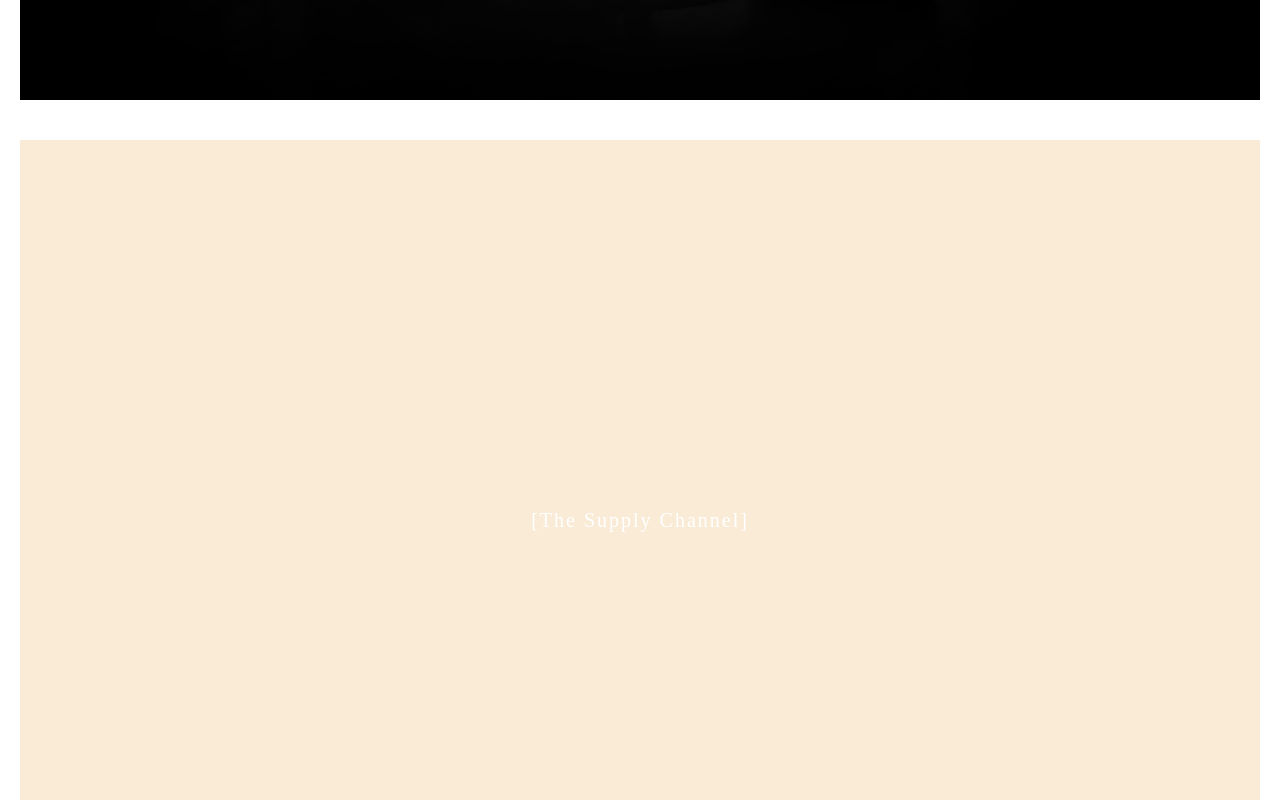
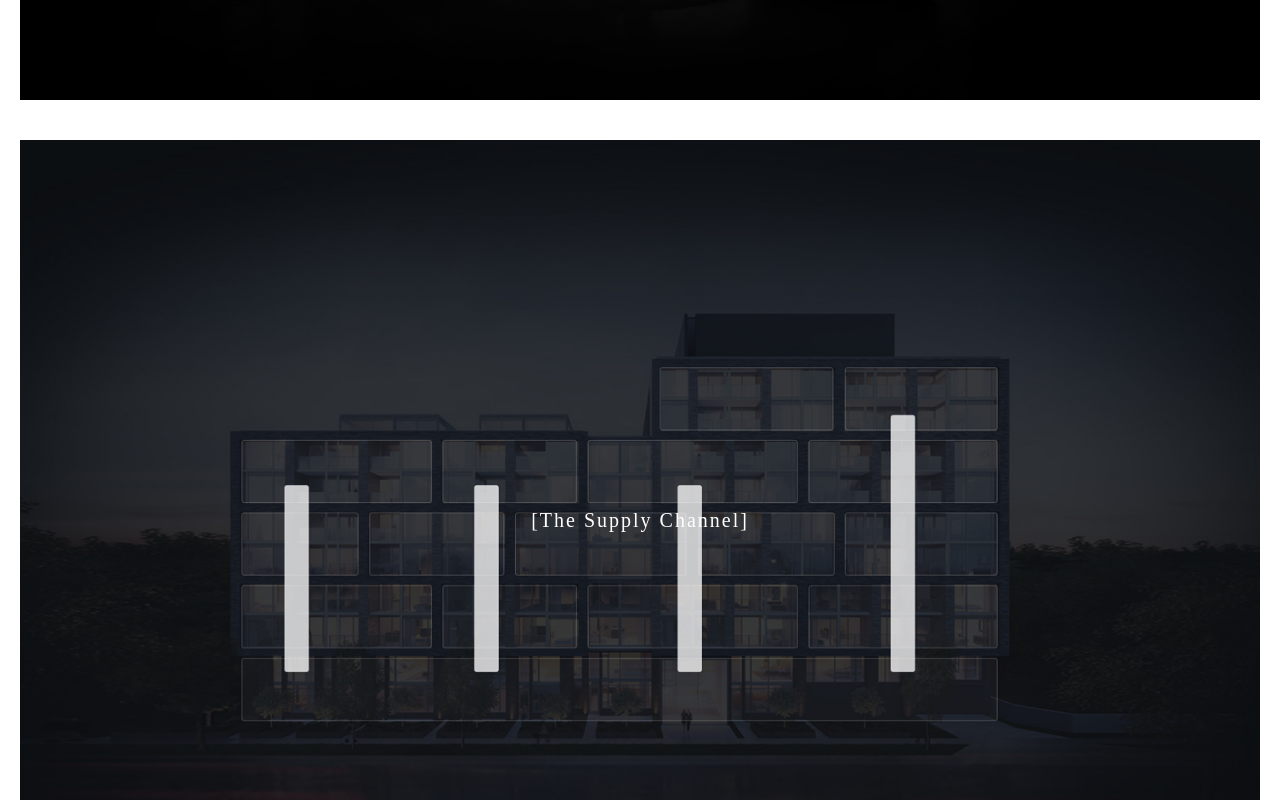
Before and after one commit to maxmertens/maxmertens.github.io, a plain HTML site: page index.html in a window 1280 px wide. Shown: the part 2280-3080 px from the top of the page. Drawn offline with Linux system fonts and the light colour scheme.

Commit message:
added supply img

```diff
--- a/css/elements.css
+++ b/css/elements.css
@@ -70,8 +70,10 @@
 }
 
 .box_4 {
-    /*background: linear-gradient(#b9ebff, #b3fcff);*/
-    background-color: antiquewhite;
+    background-image: url("../img/04_supply/mood_supply.jpg");
+    background-position: center;
+    background-size: cover;
+    background-repeat: no-repeat;
 }
 
 .box_5 {
--- a/index.html
+++ b/index.html
@@ -76,7 +76,6 @@
                 <div class="box_info">
                     <div class="box_info_head">[The Supply Channel]</div>
                 </div>
-                <div class="supply"></div>
             </div>
         </a>
     </section>
```
Also changed, not shown: img/04_supply/mood_supply.jpg (added).
